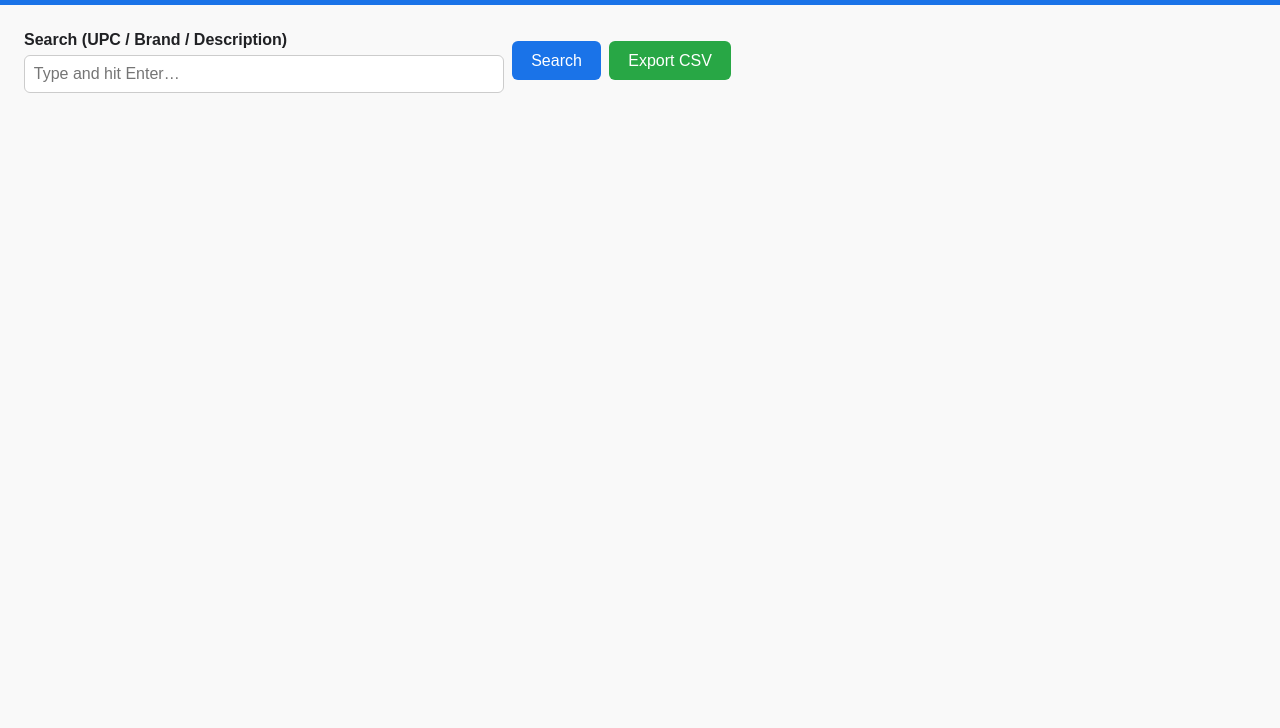
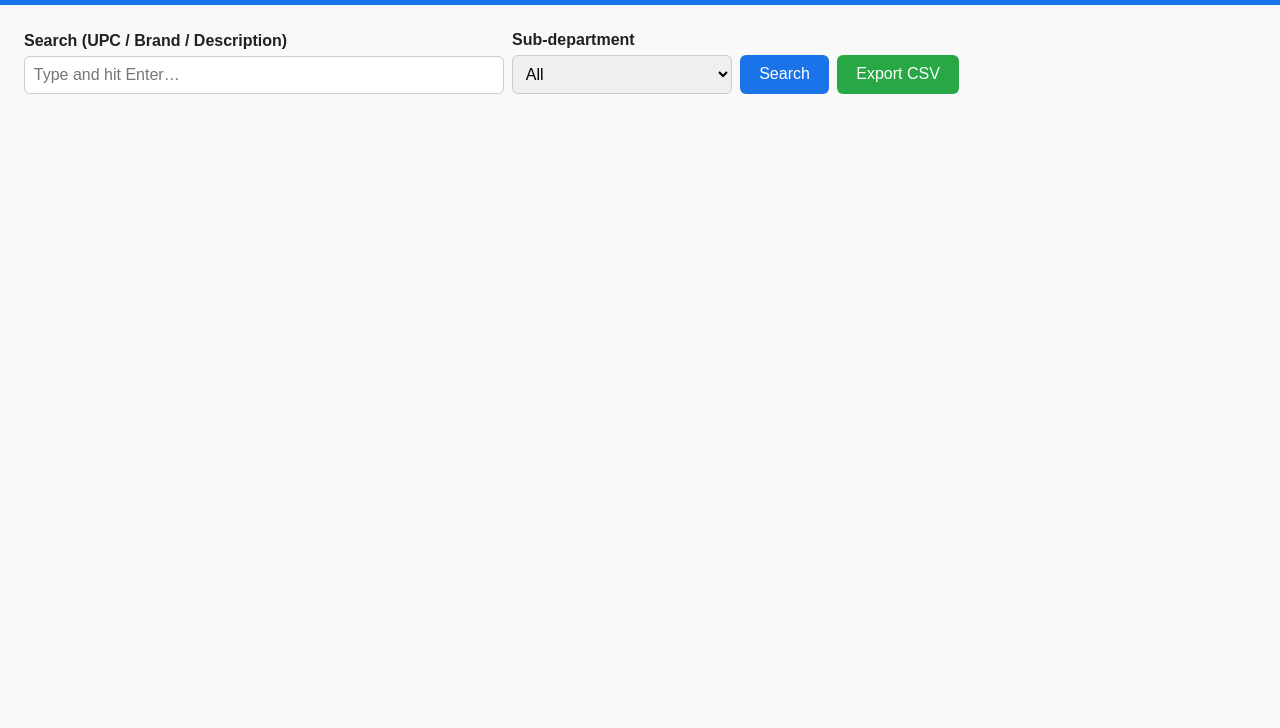
Before and after one commit to KarshBa/ITEM_LIST_HANDLER, a website: page public/item_list.html in a window 1280 px wide. Shown: the part 72-800 px from the top of the page. Drawn offline with Linux system fonts and the light colour scheme.

Commit message:
Update item_list.html

```diff
--- a/public/item_list.html
+++ b/public/item_list.html
@@ -27,16 +27,23 @@
 <body>
 <header><h1>Item List Search</h1></header>
 <main>
-  <div class="input-group flex">
-    <div class="search-wrap">
-      <label for="searchBox">Search (UPC / Brand / Description)</label>
-      <input type="text" id="searchBox" placeholder="Type and hit Enter…" />
-      <ul id="suggestList"></ul>
-    </div>
-    <button id="searchBtn">Search</button>
-    <button id="exportBtn" class="success">Export CSV</button>
+  <div class="input-group flex" id="searchRow" style="align-items:flex-end;">
+  <div class="search-wrap" style="flex:1;position:relative;">
+    <label for="searchBox">Search (UPC / Brand / Description)</label>
+    <input type="text" id="searchBox" placeholder="Type and hit Enter…" />
+    <ul id="suggestList"></ul>
+  </div>
+  <!-- Sub-department filter -->
+  <div style="min-width:220px;">
+    <label for="subdeptSelect">Sub-department</label>
+    <select id="subdeptSelect">
+      <option value="">All</option>
+    </select>
   </div>
 
+  <button id="searchBtn">Search</button>
+  <button id="exportBtn" class="success">Export CSV</button>
+</div>
   <div class="page-info" id="resultInfo"></div>
 
   <table id="resultTable">
```
